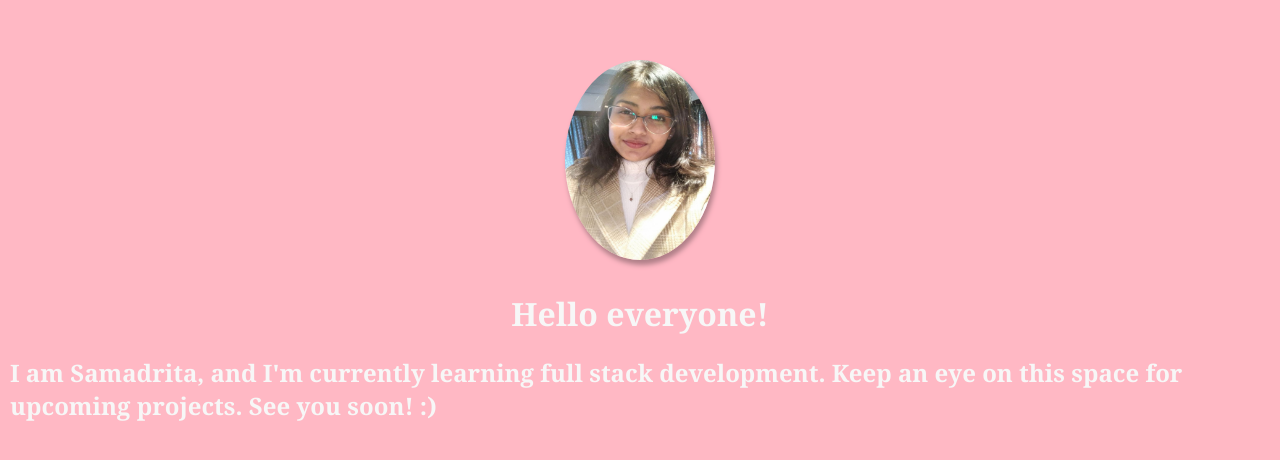
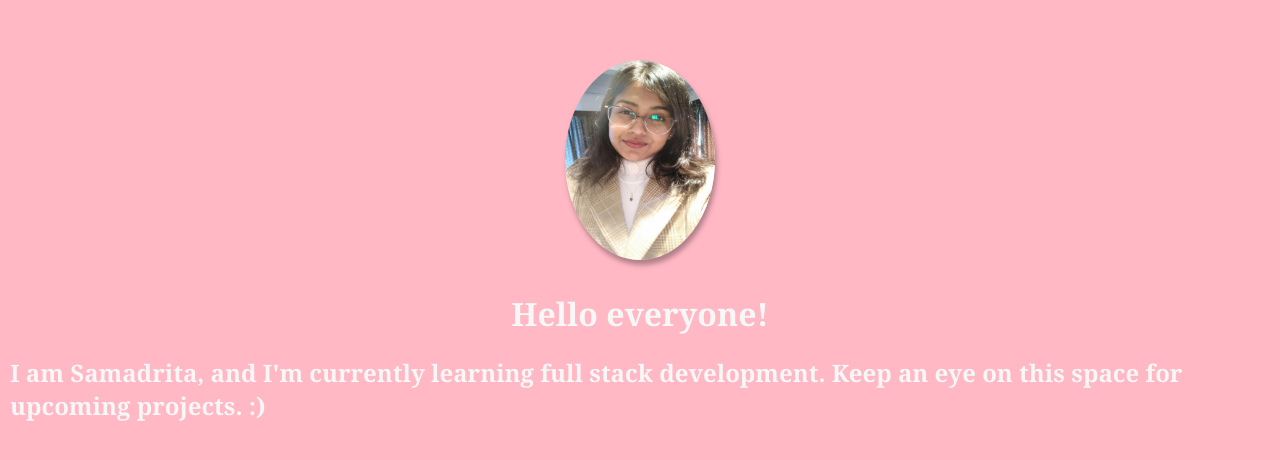
Before and after one commit to sam065/samadrita.netlify.com, a plain HTML site: page index.html in a window 1280 px wide. Shown: the part 144-604 px from the top of the page. Drawn offline with Linux system fonts and the light colour scheme.

Commit message:
fixed message

```diff
--- a/index.html
+++ b/index.html
@@ -14,7 +14,7 @@
 
         <h1><center>Hello everyone!</center></h1>
 
-         <h2>I am Samadrita, and I'm currently learning full stack development. Keep an eye on this space for upcoming projects. See you soon! :)</h2>
+         <h2>I am Samadrita, and I'm currently learning full stack development. Keep an eye on this space for upcoming projects. :)</h2>
 </div>
 </header>
 </body>
```
